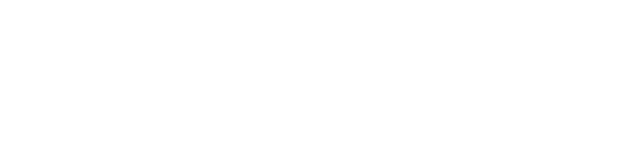
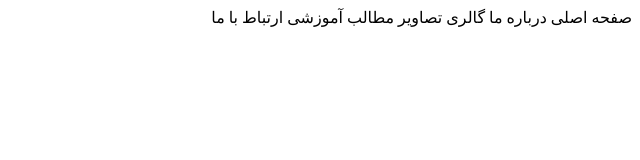
Before and after one commit to Mah93sa/Stock-learning, a plain HTML site: page index.html in a window 1280 px wide. Shown: the whole page, without its empty margins (640-1280 px from the left). Drawn offline with Linux system fonts and the light colour scheme.

Commit message:
add text

```diff
--- a/index.html
+++ b/index.html
@@ -6,5 +6,6 @@
 </head>
 
 <body>
+	صفحه اصلی درباره ما گالری تصاویر مطالب آموزشی ارتباط با ما
 </body>
 </html>
```
